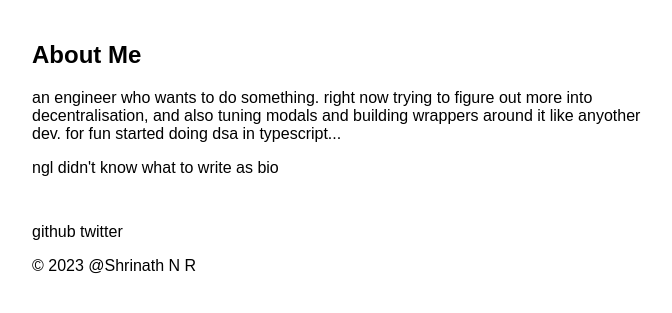
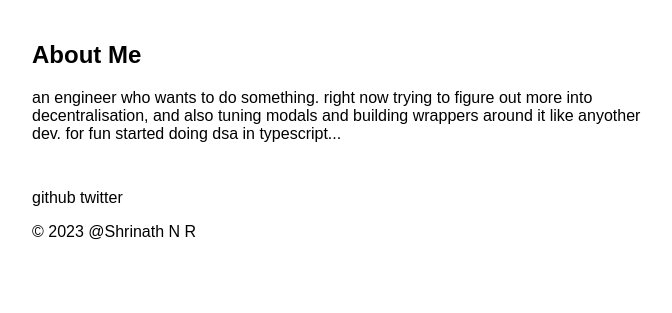
Before and after one commit to ShrinathNR/ShrinathNR.github.io, a plain HTML site: page index.html in a window 1280 px wide. Shown: the part 89-402 px from the top of the page, without its empty margins (298-970 px from the left). Drawn offline with Linux system fonts and the light colour scheme.

Commit message:
Update index.html

```diff
--- a/index.html
+++ b/index.html
@@ -15,8 +15,6 @@
       an engineer who wants to do something. right now trying to figure out more into decentralisation, and also tuning modals and building wrappers around it like anyother dev.
       for fun started doing dsa in typescript...
     </p>
-
-    <p>ngl didn't know what to write as bio</p>
   </section>
 
   <footer>
```
